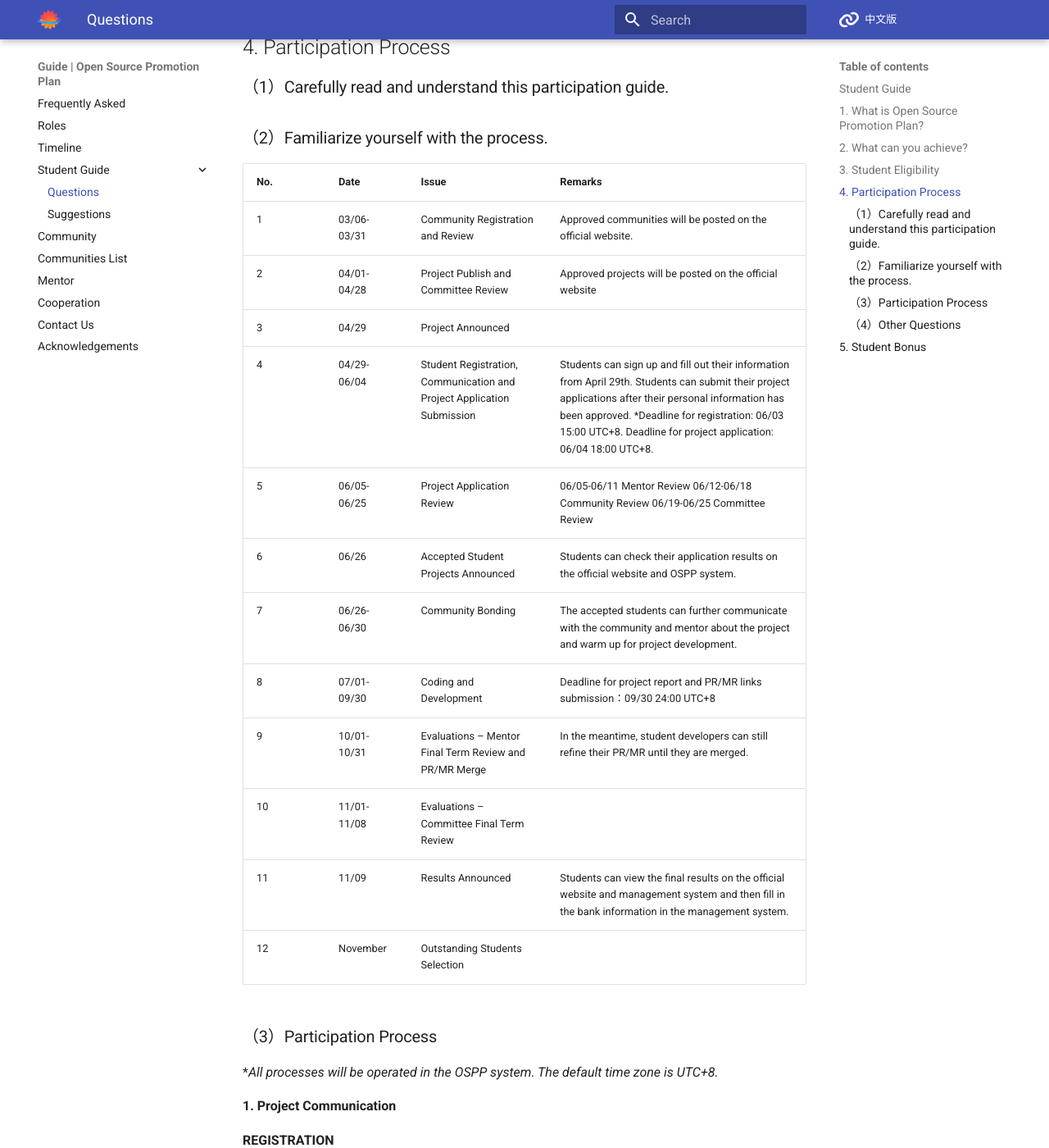
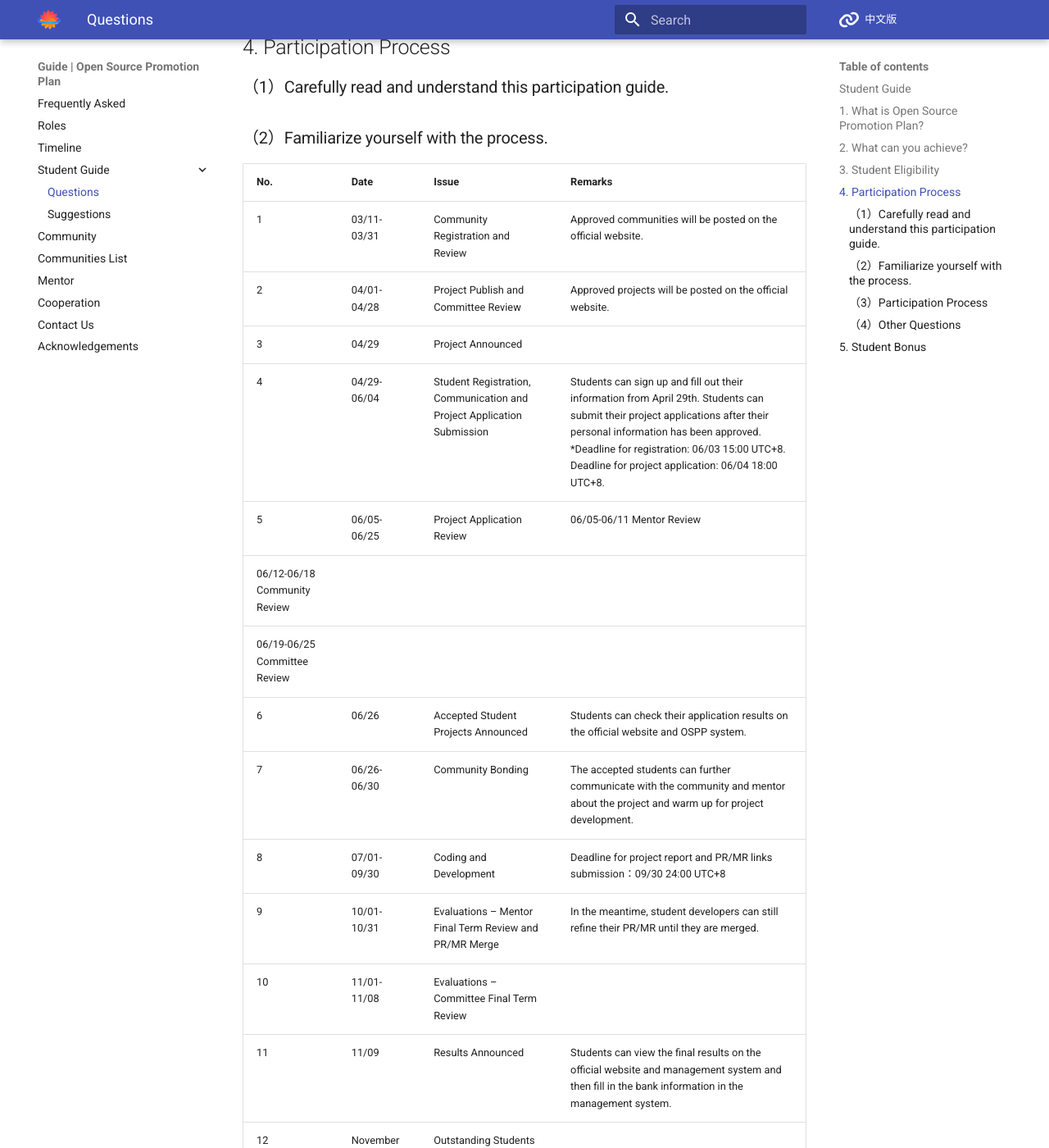
Before and after one commit to summer-ospp/help-en, an MkDocs documentation site: the page built from docs/student.md, in a window 1280 px wide and 1400 px high, scrolled down 1231 px. Shown: the whole window at 82% size. Built offline with MkDocs 1.6.1 and Material for MkDocs 9.7.7, drawn with Linux system fonts in a browser that asks for light colours; comment, search, counter and statistics services are not loaded.

Commit message:
Update student.md

```diff
--- a/docs/student.md
+++ b/docs/student.md
@@ -35,11 +35,13 @@
 
 | No.  | Date        | Issue                                                        | Remarks                                                      |
 | ---- | ----------- | ------------------------------------------------------------ | ------------------------------------------------------------ |
-| 1    | 03/06-03/31 | Community Registration and Review                            | Approved communities will be posted on the official website. |
-| 2    | 04/01-04/28 | Project Publish and Committee Review                         | Approved projects will be posted on the official website     |
+| 1    | 03/11-03/31 | Community Registration and Review                            | Approved communities will be posted on the official website. |
+| 2    | 04/01-04/28 | Project Publish and Committee Review                         | Approved projects will be posted on the official website.     |
 | 3    | 04/29       | Project Announced                                            |                                                              |
 | 4    | 04/29-06/04 | Student Registration, Communication and Project Application Submission | Students can sign up and fill out their information from April 29th. Students can submit their project applications after their personal information has been approved. *Deadline for registration: 06/03 15:00 UTC+8. Deadline for project application: 06/04 18:00 UTC+8. |
-| 5    | 06/05-06/25 | Project Application Review                                   | 06/05-06/11 Mentor Review 06/12-06/18 Community Review 06/19-06/25 Committee Review |
+| 5    | 06/05-06/25 | Project Application Review                                   | 06/05-06/11 Mentor Review
+06/12-06/18 Community Review
+06/19-06/25 Committee Review |
 | 6    | 06/26       | Accepted Student Projects Announced                          | Students can check their application results on the official website and OSPP system. |
 | 7    | 06/26-06/30 | Community Bonding                                            | The accepted students can further communicate with the community and mentor about the project and warm up for project development. |
 | 8    | 07/01-09/30 | Coding and Development                                       | Deadline for project report and PR/MR links submission：09/30 24:00 UTC+8 |
```
